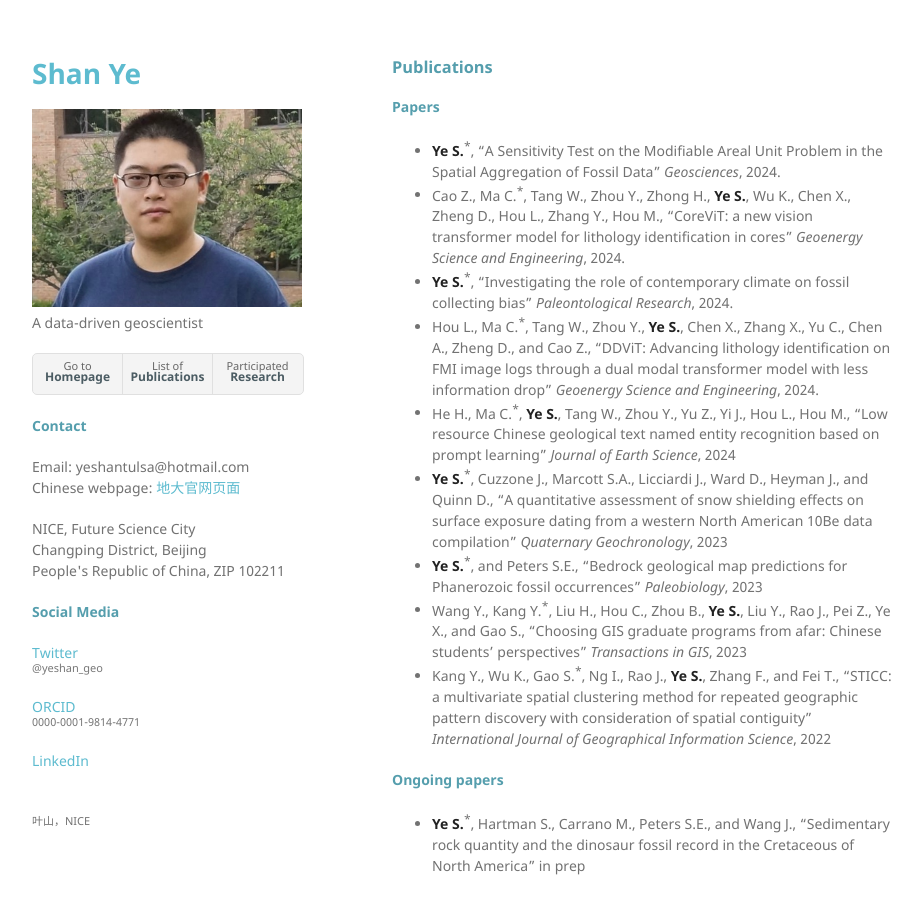
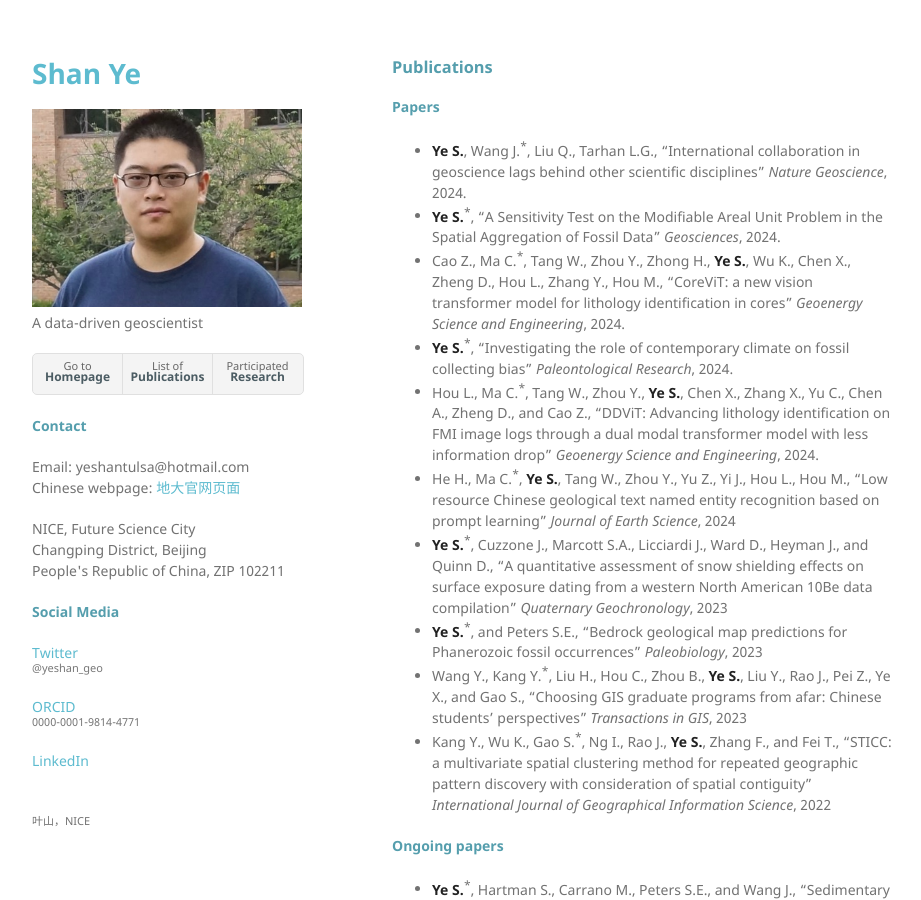
Before and after one commit to yeshan-geo/yeshan-geo.github.io, a Jekyll site: the page built from pages/pub.md, in a window 1280 px wide and 900 px high. Shown: the whole window, without its empty margins (178-1099 px from the left). Built offline with Jekyll 4.4.1, drawn with Linux system fonts in a browser that asks for light colours; our own code applies the rules of GitHub Pages for plain Markdown files.

Commit message:
Update pub.md

```diff
--- a/pages/pub.md
+++ b/pages/pub.md
@@ -1,6 +1,7 @@
 ### Publications
 
 #### Papers
+- **Ye S.**, Wang J.<sup>*</sup>, Liu Q., Tarhan L.G., "International collaboration in geoscience lags behind other scientific disciplines" _Nature Geoscience_, 2024.
 - **Ye S.**<sup>*</sup>, "A Sensitivity Test on the Modifiable Areal Unit Problem in the Spatial Aggregation of Fossil Data" _Geosciences_, 2024.
 - Cao Z., Ma C.<sup>*</sup>, Tang W., Zhou Y., Zhong H., **Ye S.**, Wu K., Chen X., Zheng D., Hou L., Zhang Y., Hou M., "CoreViT: a new vision transformer model for lithology identification in cores" _Geoenergy Science and Engineering_, 2024.
 - **Ye S.**<sup>*</sup>, "Investigating the role of contemporary climate on fossil collecting bias" _Paleontological Research_, 2024.
```
